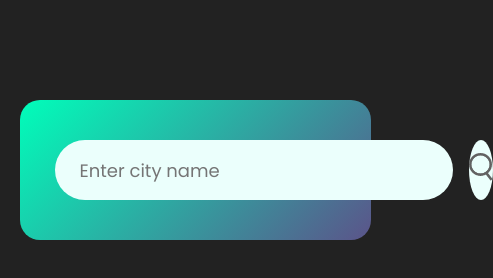
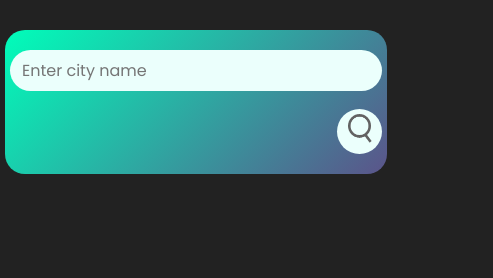
Before and after one commit to yasinkulek/basicweatherapp, a plain HTML site: page index.html in a window 390 px wide. Shown: the whole page, 493 px wide, since content can reach past the window. Drawn offline with Linux system fonts and the light colour scheme.

Commit message:
mobil tasarim duzeltildi

```diff
--- a/style.css
+++ b/style.css
@@ -95,3 +95,44 @@ body{
     margin-top: 10px;
     display: none;
 }
+
+@media (max-width: 600px) {
+  .card {
+    padding: 20px 5px;
+    margin: 30px 5px 0 5px;
+    width: 98%;
+    min-width: unset;
+  }
+  .search {
+    flex-direction: column;
+    gap: 10px;
+    align-items: stretch;
+  }
+  .search input {
+    font-size: 16px;
+    height: 45px;
+    margin-right: 0;
+    margin-bottom: 8px;
+    padding: 8px 12px;
+  }
+  .search button {
+    width: 45px;
+    height: 45px;
+    align-self: flex-end;
+  }
+  .details {
+    flex-direction: column;
+    gap: 15px;
+    padding: 0 5px;
+  }
+  .weather-icon {
+    width: 120px;
+    margin-top: 20px;
+  }
+  .weather h1 {
+    font-size: 48px;
+  }
+  .weather h2 {
+    font-size: 28px;
+  }
+}
```
